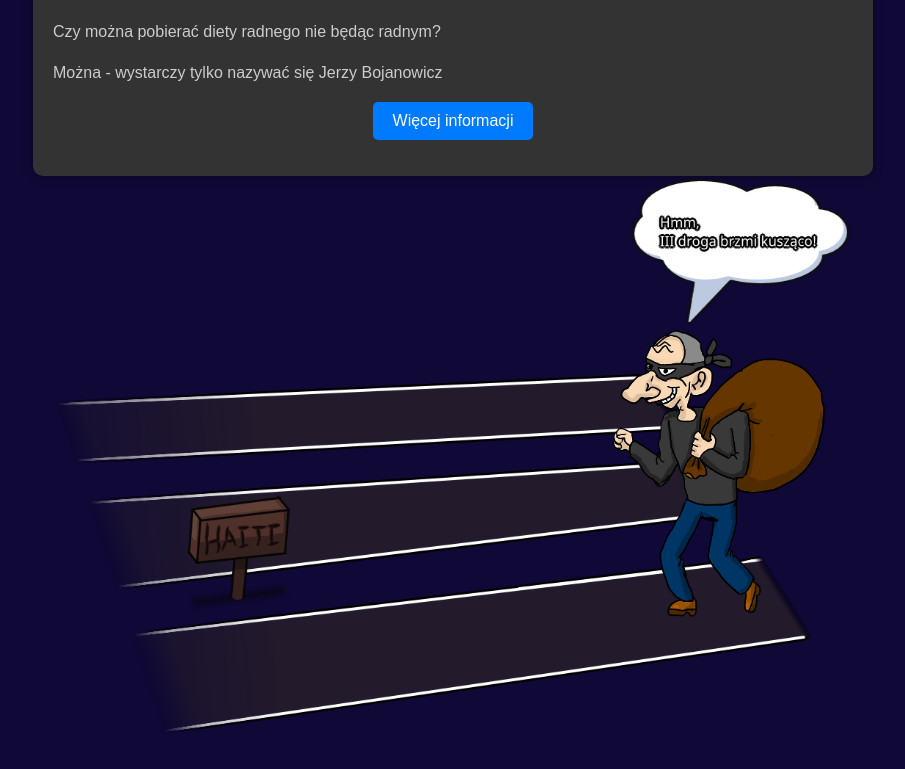
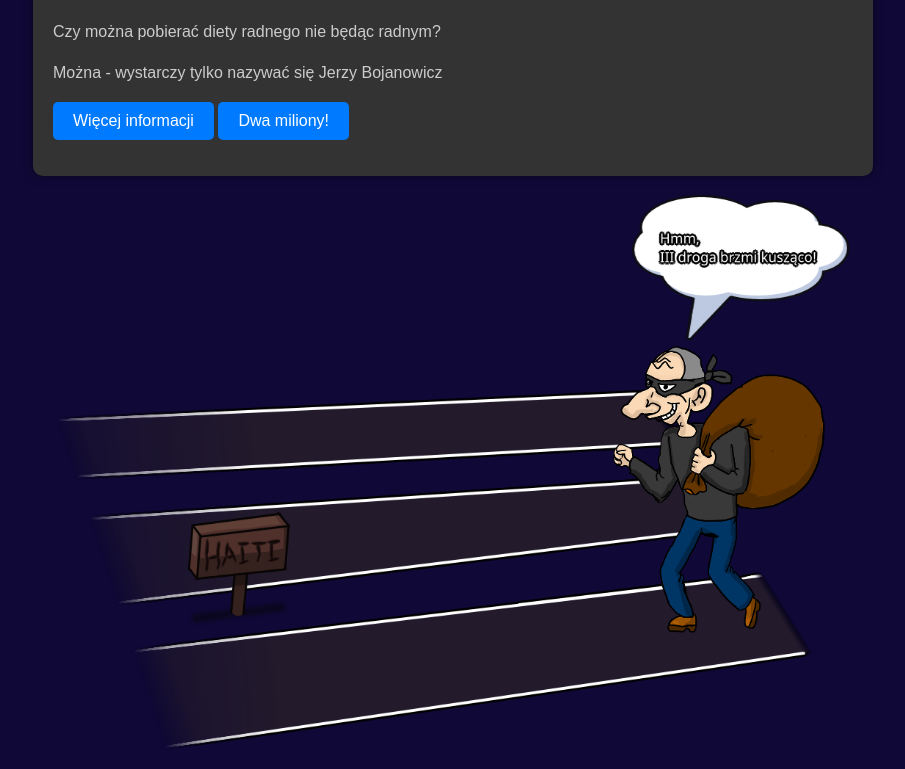
Before and after one commit to marcji445/strona, a plain HTML site: page index.html in a window 1280 px wide. Shown: the part 81-850 px from the top of the page, without its empty margins (187-1092 px from the left). Before the commit the page ends 822 px from the top, so only its background shows below. Drawn offline with Linux system fonts and the light colour scheme.

Commit message:
Add files via upload

```diff
--- a/index.html
+++ b/index.html
@@ -25,6 +25,9 @@
             text-align: center;
         }
         p {
+            display: block;
+            margin-left: auto;
+            margin-right: auto;
             color: #ccc;
             line-height: 1.6;
         }
@@ -37,6 +40,8 @@
 
         .btn {
             display: inline-block;
+            margin-left: auto;
+            margin-right: auto;
             background-color: #007bff;
             color: #fff;
             padding: 10px 20px;
@@ -48,6 +53,9 @@
             background-color: #0056b3;
         }
         img{
+            display: block;
+            margin-left: auto;
+            margin-right: auto;
             width:800px;
         }
         @media all and (max-width:820px){
@@ -66,8 +74,8 @@
         <p>Czy można pobierać diety radnego nie będąc radnym?</p>
         <p>Można - wystarczy tylko nazywać się Jerzy Bojanowicz</p>
 
-        <p><center><a href="Uzasadnienie.pdf" target="_blank" class="btn">Więcej informacji</a></center></p>
+        <p></p><a href="Uzasadnienie.pdf" target="_blank" class="btn">Więcej informacji</a> <a href="2mln.pdf" target="_blank" class="btn">Dwa miliony!</a></p>
     </div>
-    <center><img padding="0px 0px 0px 0px" src="zlodziejaszek.png"></center>
+    <p><img padding="0px 0px 0px 0px" src="zlodziejaszek.png"></p>
 </body>
 </html>
```
Also changed, not shown: 1 other file.
